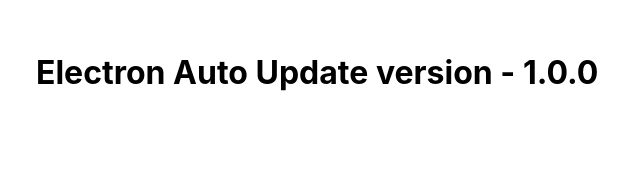
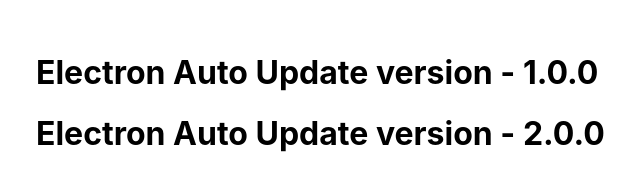
Before and after one commit to Rahul062001/autoUpdate, an Electron app: page src/index.html in a window 800 px wide. Shown: the whole page, without its empty margins (60-700 px from the left). Drawn offline with Linux system fonts and the light colour scheme.

Commit message:
add version 2.0.0

```diff
--- a/package.json
+++ b/package.json
@@ -1,7 +1,7 @@
 {
   "name": "electron-auto-update",
   "productName": "electron-auto-update",
-  "version": "1.0.0",
+  "version": "2.0.0",
   "description": "My Electron application description",
   "main": "src/index.js",
   "scripts": {
--- a/src/index.html
+++ b/src/index.html
@@ -7,5 +7,7 @@
   </head>
   <body>
     <h1>Electron Auto Update version - 1.0.0</h1>
+    <h1>Electron Auto Update version - 2.0.0</h1>
+
   </body>
 </html>
```
Also changed, not shown: 1 other file.
